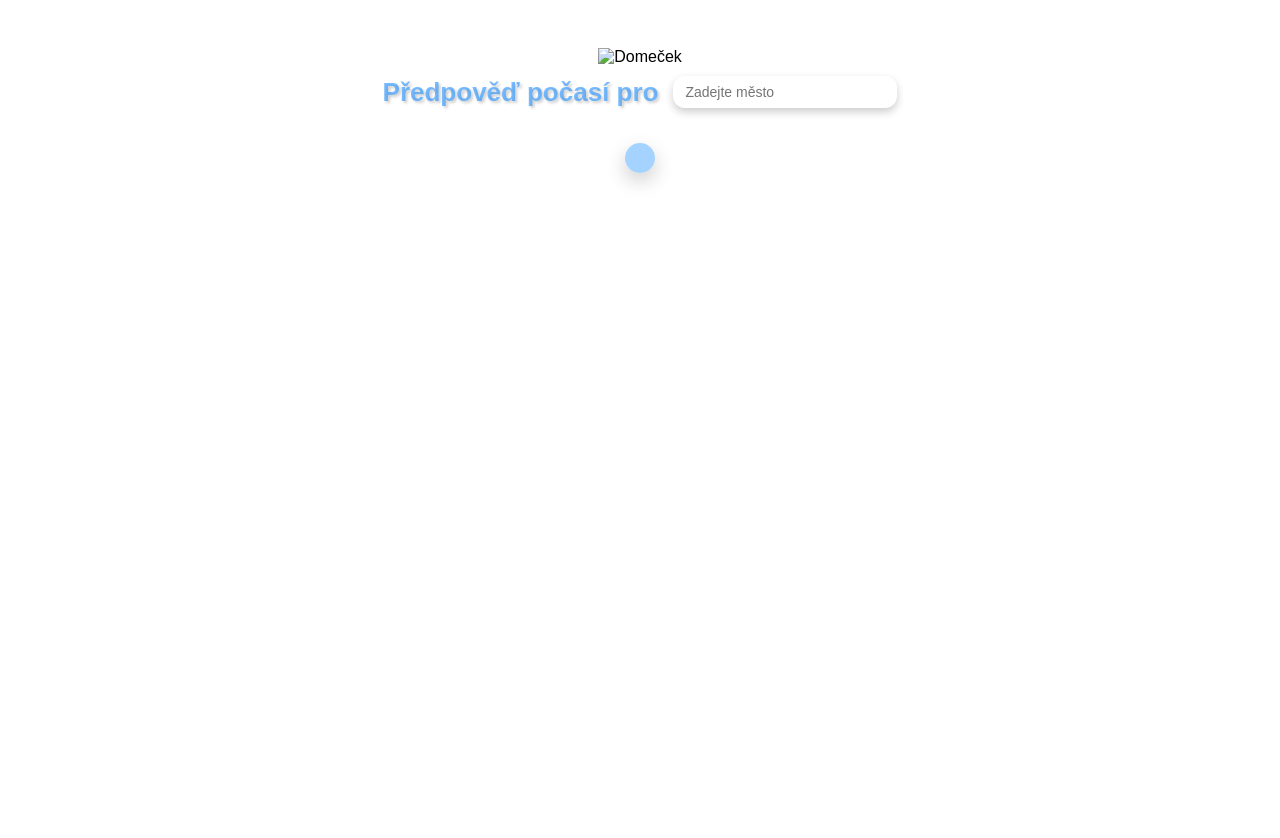
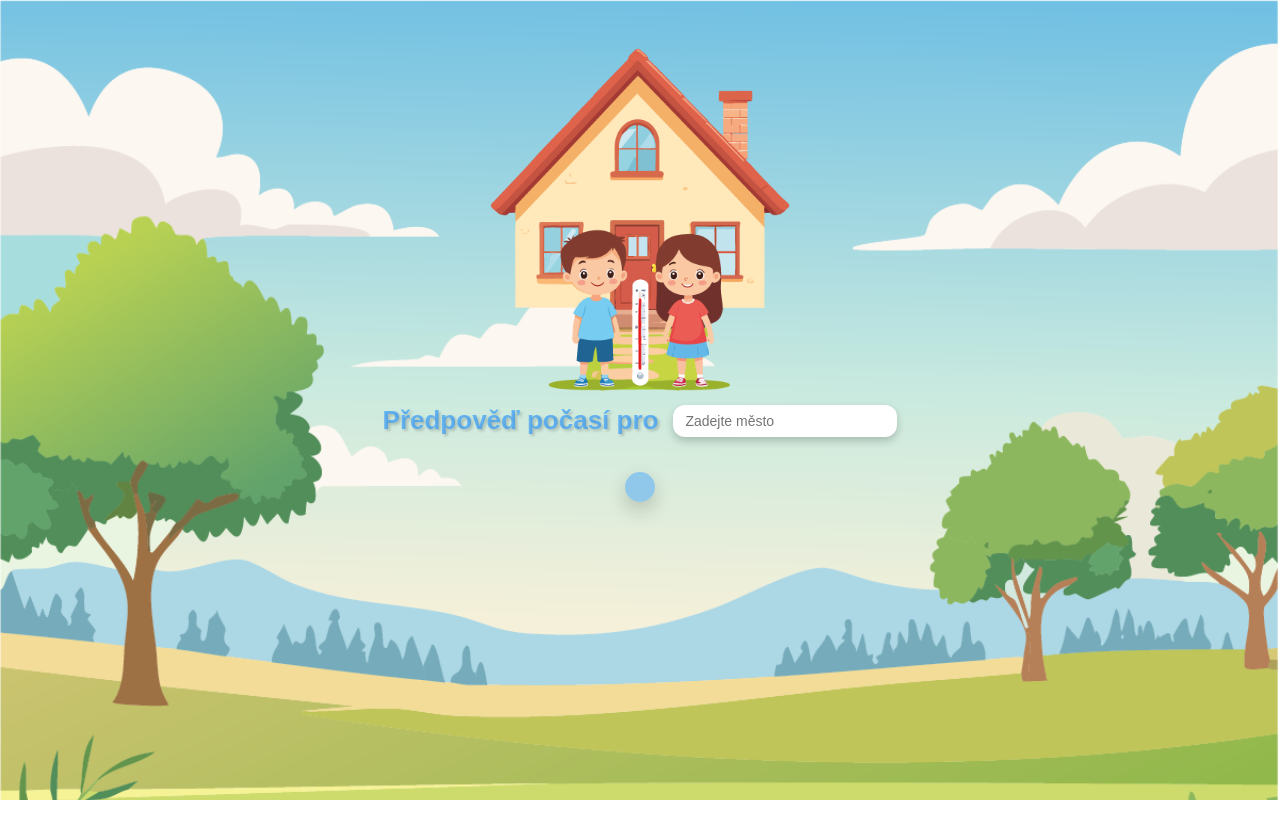
Before and after one commit to MartinSchwarz73/weather-forecast-app, a plain HTML site: page index.html in a window 1280 px wide. Drawn offline with nearby package versions, Linux system fonts and the light colour scheme; the site is published under a folder, as on GitHub Pages, so addresses that start at the root find nothing.

Commit message:
fix paths

```diff
--- a/index.html
+++ b/index.html
@@ -15,7 +15,7 @@
 
     <!-- House with characters -->
     <div id="houseWithCharacters">
-      <img src="/images/house-400px.png" alt="Domeček">
+      <img src="images/house-400px.png" alt="Domeček">
     </div>
 
     <!-- wrapper pro input + suggestions -->
--- a/js/ui/UIRenderer.js
+++ b/js/ui/UIRenderer.js
@@ -43,7 +43,7 @@ export class UIRenderer {
           const graph = document.createElement("div");
           graph.className = "graph";
           graph.style.backgroundImage =
-            `url(/images/mini-graph-100x100px.png)`;
+            `url(images/mini-graph-100x100px.png)`;
 
           iconDiv.appendChild(weather);
           iconDiv.appendChild(graph);
--- a/styles.css
+++ b/styles.css
@@ -22,7 +22,7 @@ body {
   left: 0;
   width: 100%;
   height: 100%;
-  background-image: url("/images/sky.png");
+  background-image: url("images/sky.png");
   background-size: cover;
   z-index: 0;
 }
```
